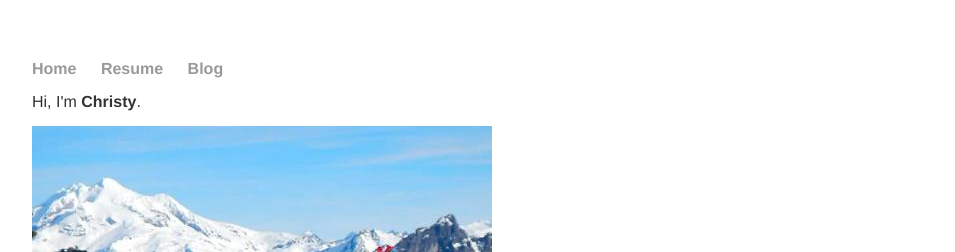
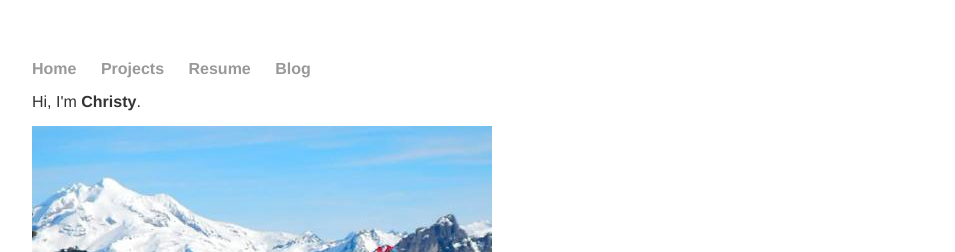
Before and after one commit to christyheaton/christyheaton.github.io, a Jekyll site: the page built from index.html, in a window 1280 px wide. Shown: the top 252 px of the page, without its empty margins (160-1115 px from the left). Built offline with Jekyll 4.4.1, drawn with Linux system fonts in a browser that asks for light colours.

Commit message:
Put Projects back

```diff
--- a/_layouts/default.html
+++ b/_layouts/default.html
@@ -9,7 +9,7 @@
 			<nav>
 	    		<ul>
 	        		<li><a href="/">Home</a></li>
-		        	<!-- <li><a href="/projects">Projects</a></li>-->
+		        	<li><a href="/projects">Projects</a></li>
 	        		<li><a href="/resume">Resume</a></li>
 	        		<li><a href="/blog">Blog</a></li>
 	    		</ul>
```
